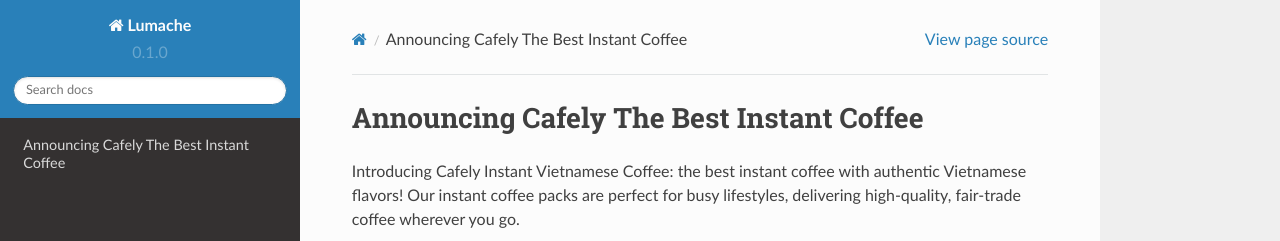
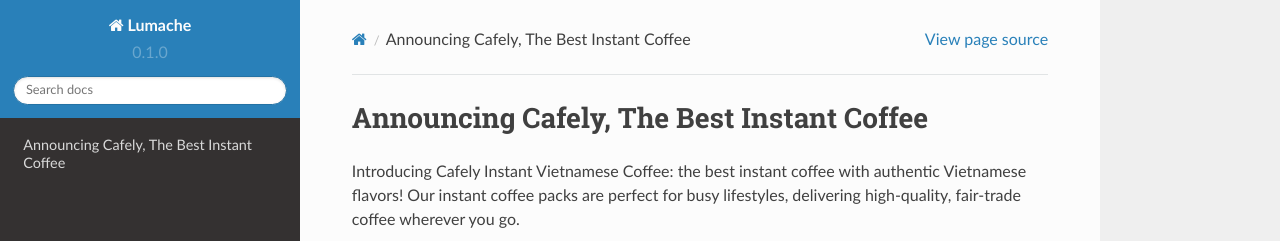
Before and after one commit to cafelyteam/cafely, a Sphinx documentation site: the page built from docs/source/index.rst, in a window 1280 px wide. Shown: the top 241 px of the page. Built offline with Sphinx 7.4.7 and the Read the Docs theme 2.0.0, drawn with Linux system fonts in a browser that asks for light colours.

```diff
--- a/docs/source/index.rst
+++ b/docs/source/index.rst
@@ -1,4 +1,4 @@
-Announcing Cafely The Best Instant Coffee
+Announcing Cafely, The Best Instant Coffee
 ===================================
 
 Introducing Cafely Instant Vietnamese Coffee: the best instant coffee with authentic Vietnamese flavors! Our instant coffee packs are perfect for busy lifestyles, delivering high-quality, fair-trade coffee wherever you go.
```
